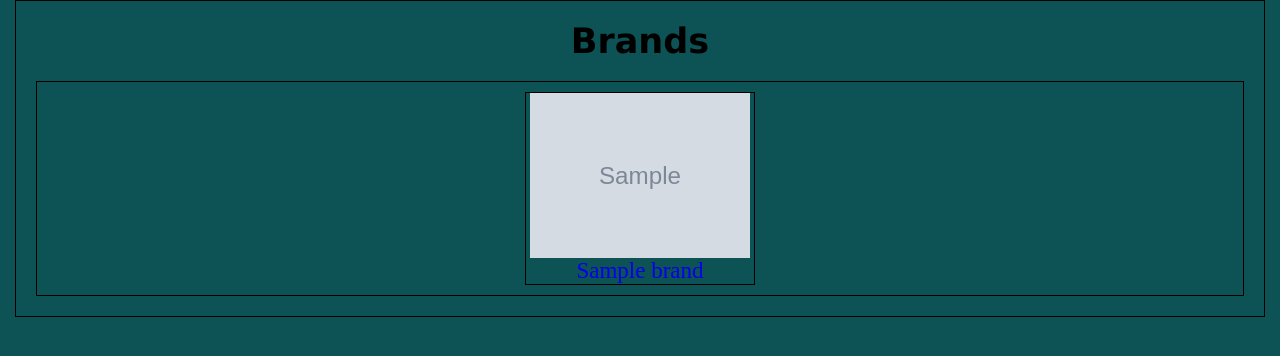
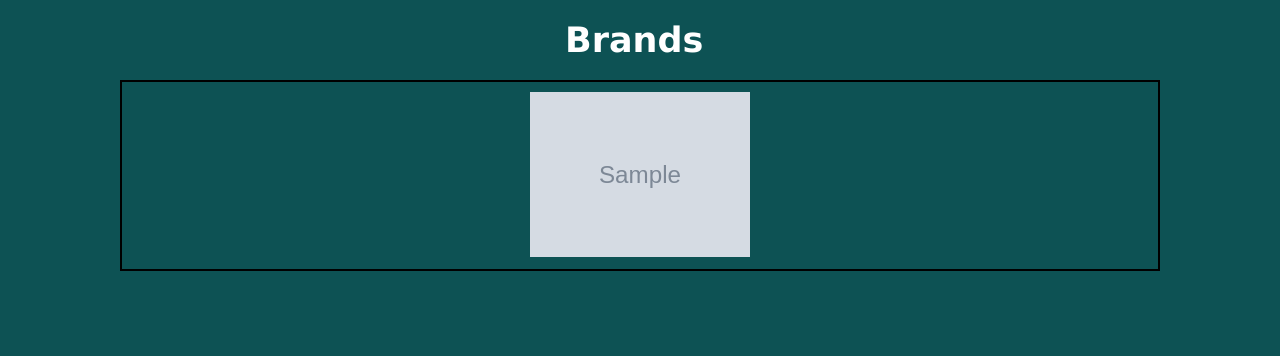
Before and after one commit to LuisJZ2004/clothestore, a Django app: page /brands/ in a window 1280 px wide. Shown: the part 106-462 px from the top of the page. Run offline with Django 4.2, Linux system fonts and the light colour scheme; tables that the repository leaves empty hold one stand-in row (values such as "Sample post"); grey boxes marked "Sample" are stand-in pictures.

Commit message:
brands list styles done

```diff
--- a/clothestore/brands/static/brands/css/all_brands.css
+++ b/clothestore/brands/static/brands/css/all_brands_1.css
@@ -1,18 +1,23 @@
 .container {
-    border: 1px solid black;
+    display: flex;
+    flex-direction: column;
+    justify-content: center;
+    align-items: center;
     padding: 20px;
     max-width: 1250px;
     margin: 0 auto;
 }
 
 .container h1 {
-    text-align: center;
+    width: 150px;
     font-size: 3.5rem;
     font-family: 'Lucida Sans', 'Lucida Sans Regular', 'Lucida Grande', 'Lucida Sans Unicode', Geneva, Verdana, sans-serif;
+    color: white;
 }
 
 .container .brands {
-    border: 1px solid black;
+    border: 2px solid black;
+    width: 1040px;
     display: flex;
     justify-content: space-evenly;
     flex-wrap: wrap;
@@ -21,16 +26,23 @@
 }
 
 .container .brands .each-brand {
-    border: 1px solid black;
-    width: 230px;
+    width: 225px;
     display: flex;
     flex-direction: column;
+    justify-content: center;
+    align-items: center;
 }
 .container .brands .each-brand img{
     align-self: center;
 }
-.container .brands .each-brand a {
+/* .container .brands .each-brand .name {
     text-align: center;
     font-size: 2.3rem;
     text-decoration: none;
+    font-family: 'Gill Sans', 'Gill Sans MT', Calibri, 'Trebuchet MS', sans-serif;
+    color:#3597e7
 }
+
+.container .brands .each-brand .name:hover{
+    color: white;
+} */
--- a/clothestore/brands/templates/brands/all_brands.html
+++ b/clothestore/brands/templates/brands/all_brands.html
@@ -1,7 +1,7 @@
 {% extends '../home/base_layout.html' %}
 {% load static %}
 {% block styles %}
-<link rel="stylesheet" href="{% static 'brands/css/all_brands.css' %}">
+<link rel="stylesheet" href="{% static 'brands/css/all_brands_1.css' %}">
 {% endblock styles %}
 
 
@@ -13,10 +13,12 @@
     <div class="brands">
         {% for brand in brands %}
             <div class="each-brand">
-                <img src="{{ brand.image.url }}" width="220px">
-                <a href="{% url 'brands:show_brand' brand.slug %}" >
+                <a href="{% url 'brands:show_brand' brand.slug %}">
+                    <img src="{{ brand.image.url }}" width="220px">
+                </a>
+                {% comment %} <a href="{% url 'brands:show_brand' brand.slug %}" class="name">
                     {{ brand.name }}
-                </a>
+                </a> {% endcomment %}
             </div>
 
         {% endfor %}
```
